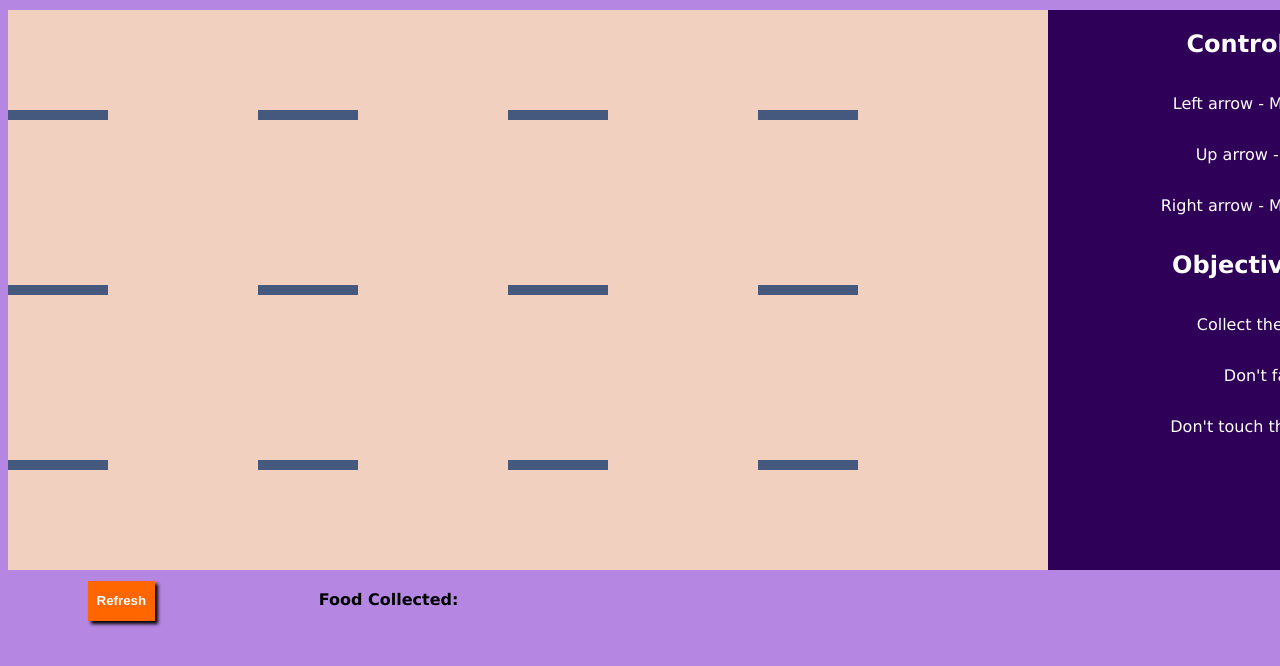
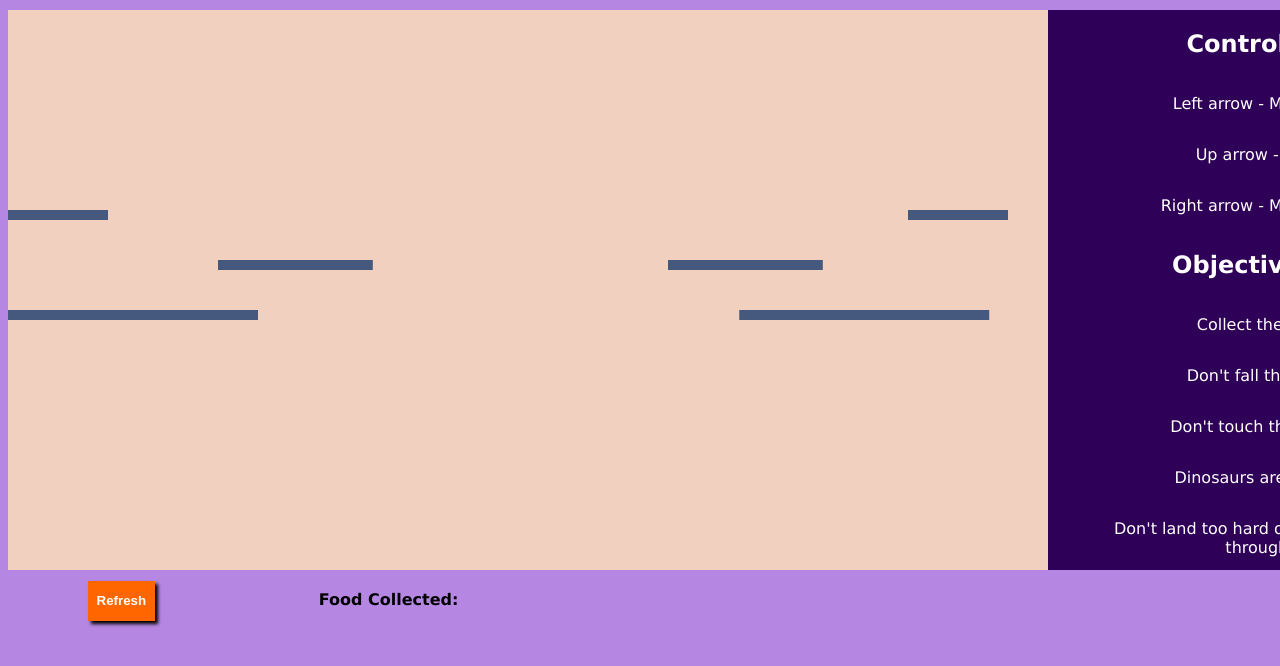
Before and after one commit to zanematero/platform-game, a plain HTML site: page index.html in a window 1280 px wide. Shown: the part 110-776 px from the top of the page. Drawn offline with Linux system fonts and the light colour scheme.

Commit message:
fixing platform bugs

```diff
--- a/index.html
+++ b/index.html
@@ -4,7 +4,7 @@
 <title>Platform Game</title>
 <meta name="viewport" content="width=device-width,initial-scale=1">
 <link rel="stylesheet" href="style.css">
-<body>
+<body id="body">
     <header>
         <!-- Game name -->
         <h1>Platform, Quick!</h1>
@@ -24,8 +24,10 @@
         <h2>Objectives:</h2>
         <ul>
             <li>Collect the food</li>
-            <li>Don't fall</li>
+            <li>Don't fall through!</li>
             <li>Don't touch the spikes</li>
+            <li>Dinosaurs are heavy!</li>
+            <li>Don't land too hard or you might fall through!</li>
         </ul>
     </article>
 <footer>
@@ -34,7 +36,7 @@
         <p>Health:</p>
     </span> -->
     <span>
-        <button id="refresh">Refresh</button>
+        <button id="refreshButton">Refresh</button>
     </span>
     <span>
         <p>Food Collected:</p>
--- a/index.js
+++ b/index.js
@@ -1,13 +1,13 @@
 // Ability to reset
-/* var button = document.getElementById("button");
-button.addEventListener ('DOMContentLoaded', function(){
-    function refresh() {
+var button = document.getElementById('refreshButton');
+document.getElementById('body').onload = function(){
+    console.log('DOM loaded')
+    document.getElementById('refreshButton').onclick = function(){
         window.location.reload()
+        console.log('Page reloaded')
     }
-    button.addEventListener('onclick', refresh);
-    document.addEventListener('keydown', keydown);
-    document.addEventListener('keyup', keyup);
-}) */
+    // button.addEventListener('onclick', refresh);
+};
 
 // Function to add player image
 function newPlayer(url){
@@ -54,7 +54,7 @@ ctx.canvas.width = cWidth;
 // Set player stats
 var playerInfo = {
     x: 75,
-    y: 400,
+    y: 125,
     xVelocity: 0,
     yVelocity: 0,
     jumping: true,
@@ -66,7 +66,6 @@ let stanceCurrent = "assets/stand.png"
 
 var animation = {
     jump: "assets/jump.png",
-    leftJump: "assets/jump_back.png",
     left: "assets/run_back.png",
     right: "assets/run.png",
     stand: "assets/stand.png"
@@ -80,7 +79,7 @@ if (playerInfo.xVelocity > -1 && playerInfo.xVelocity < 1) {
 function createPlayer() {
     ctx.fillStyle = "#F08080";
     img = newPlayer(stanceCurrent);
-    ctx.drawImage(img, (playerInfo.x) - playerInfo.width, (playerInfo.y) - playerInfo.height);
+    ctx.drawImage(img, (playerInfo.x + 35) - playerInfo.width, (playerInfo.y) - playerInfo.height);
 }
 
 // Movement
@@ -103,7 +102,7 @@ function keydown(e) {
     // Up arrow
     if (e.keyCode == 38) {
         if (playerInfo.jumping == false) {
-            playerInfo.yVelocity = -15;
+            playerInfo.yVelocity = -7.5;
             console.log('jump')
         }
     }
@@ -133,7 +132,8 @@ function keyup(e){
 
 // Platform creation
 var platforms = []
-var platformCount = 4;
+var platformCount = 5;
+
 function renderPlatform() {
     ctx.fillStyle = "#45597E";
     for (i = 0; i < platforms.length; i++) {
@@ -144,32 +144,31 @@ function renderPlatform() {
 // Platform location assignment
 function createPlatform() {
     for (i = 0; i < platformCount; i++) {
-        // Row 1
         platforms.push(
             {
-                x: 2.5 * (i * 100),
-                y: 275,
+                x: 2.25 * (i * 400),
+                y: 200,
                 width: 100,
                 height: 10
-            }
-        );
-        // Row 2
-        platforms.push(
+            },
             {
-                x: 2.5 * (i * 100),
-                y: 450,
-                width: 100,
+                x: 1.2 * (i + 175),
+                y: 250,
+                width: 150,
                 height: 10
-            }
-        );
-        // Row 3
-        platforms.push(
+            },
             {
-                x: 2.5 * (i * 100),
-                y: 100,
-                width: 100,
+                x: 1.2 * (i + 550),
+                y: 250,
+                width: 150,
                 height: 10
-            }
+            },
+            {
+                x: 2.25 * (i * 325),
+                y: 300,
+                width: 250,
+                height: 10
+            },
         );
     }
 }
@@ -202,7 +201,6 @@ function checkStatus() {
             i = p;
         }
     }
-
     if (i > -1) {
         playerInfo.jumping = false;
         playerInfo.y = platforms[i].y;
```
